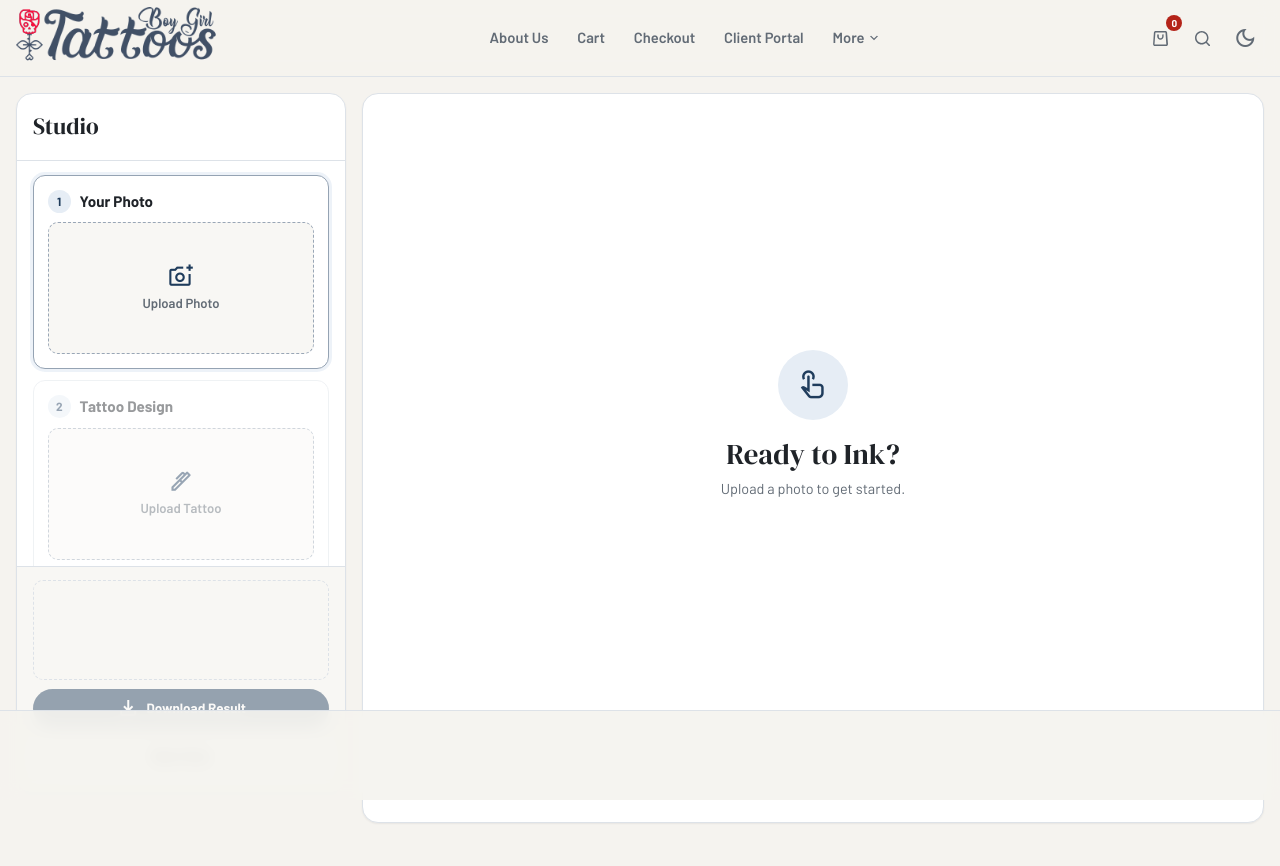
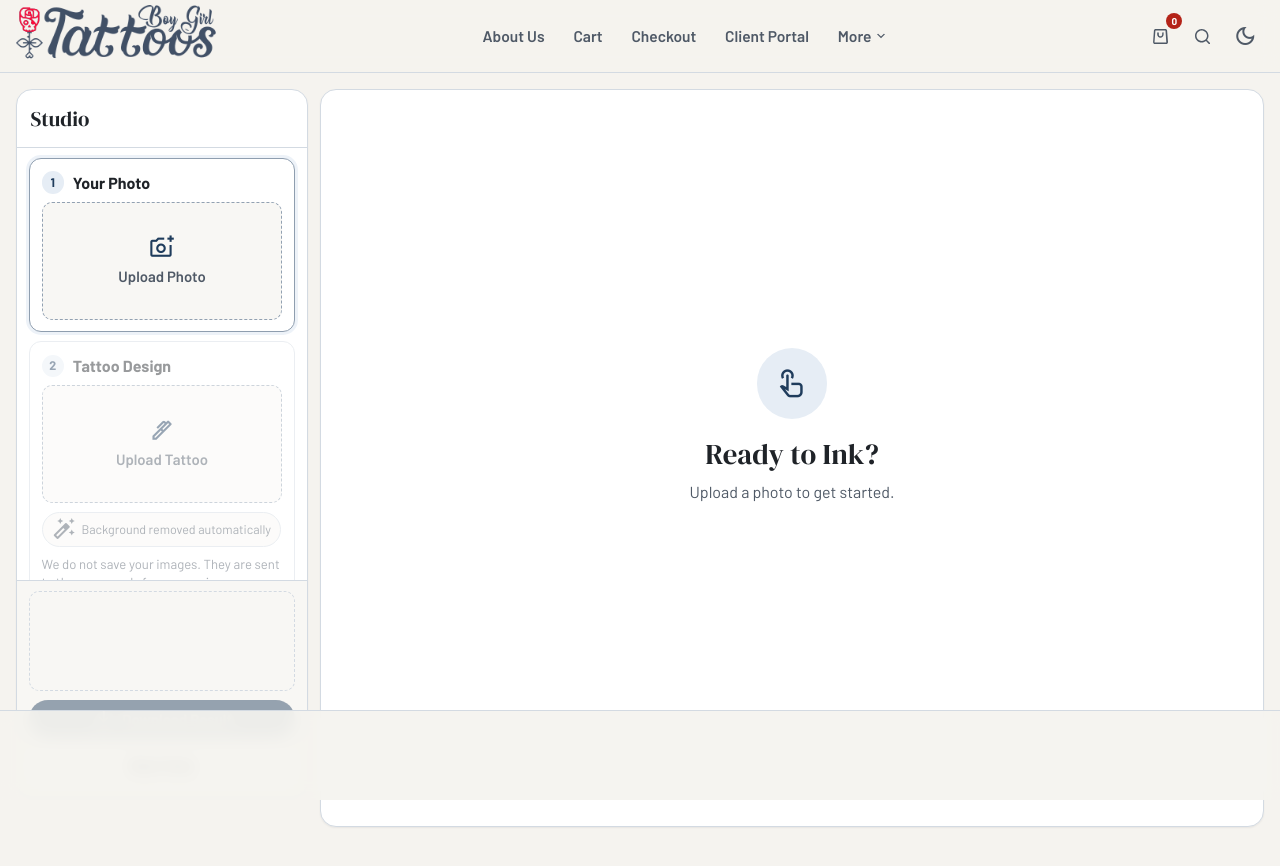
Before and after one commit to ninadpathak/TBG-TattooStudio, a website with bundled scripts: page index.html in a window 1280 px wide. Built offline with nearby package versions, Linux system fonts and the light colour scheme.

Commit message:
Polish UI readability, accessibility, and compact layout density

```diff
--- a/css/styles.css
+++ b/css/styles.css
@@ -6,8 +6,8 @@
     --surface: #ffffff;
     --surface-muted: #f8f7f4;
     --text: #1f2328;
-    --text-muted: #626b75;
-    --line: #dde2e8;
+    --text-muted: #4f5966;
+    --line: #d3dae2;
 
     --primary: #1f3c5c;
     --primary-soft: #e6edf5;
@@ -32,7 +32,7 @@
     --surface: #161c24;
     --surface-muted: #1b2330;
     --text: #eef2f7;
-    --text-muted: #a6b1bf;
+    --text-muted: #b6c0cd;
     --line: #2a3444;
 
     --primary: #7db0e1;
@@ -64,7 +64,7 @@ body {
     font-family: var(--font-body);
     background: var(--bg);
     color: var(--text);
-    line-height: 1.45;
+    line-height: 1.5;
     overflow-x: hidden;
     padding-bottom: 90px;
 }
@@ -85,6 +85,13 @@ button {
     cursor: pointer;
 }
 
+a:focus-visible,
+button:focus-visible,
+input:focus-visible {
+    outline: 2px solid var(--primary);
+    outline-offset: 2px;
+}
+
 .app-bar {
     position: sticky;
     top: 0;
@@ -97,7 +104,7 @@ button {
 .app-bar-container {
     max-width: 1400px;
     margin: 0 auto;
-    min-height: 76px;
+    min-height: 72px;
     padding: 0 1rem;
     display: grid;
     grid-template-columns: auto 1fr auto;
@@ -120,7 +127,7 @@ button {
 }
 
 .nav-link {
-    font-size: 0.92rem;
+    font-size: 0.97rem;
     font-weight: 600;
     color: var(--text-muted);
     padding: 0.45rem 0.65rem;
@@ -174,7 +181,7 @@ button {
     display: block;
     padding: 0.48rem 0.6rem;
     border-radius: 8px;
-    font-size: 0.88rem;
+    font-size: 0.94rem;
     color: var(--text-muted);
     transition: background var(--ease), color var(--ease);
 }
@@ -242,14 +249,14 @@ button {
     margin: 1rem auto 0;
     padding: 0 1rem;
     display: grid;
-    grid-template-columns: 330px minmax(0, 1fr);
-    gap: 1rem;
+    grid-template-columns: 292px minmax(0, 1fr);
+    gap: 0.75rem;
 }
 
 .sidebar {
     position: sticky;
-    top: 88px;
-    height: calc(100vh - 100px);
+    top: 82px;
+    height: calc(100vh - 92px);
     border: 1px solid var(--line);
     border-radius: var(--radius-lg);
     background: var(--surface);
@@ -260,28 +267,28 @@ button {
 }
 
 .sidebar-header {
-    padding: 1rem;
+    padding: 0.8rem 0.85rem;
     border-bottom: 1px solid var(--line);
 }
 
 .sidebar-header h2 {
     font-family: var(--font-display);
-    font-size: 1.45rem;
+    font-size: 1.3rem;
     font-weight: 400;
 }
 
 .sidebar-content {
     flex: 1;
     overflow-y: auto;
-    padding: 0.9rem 1rem;
+    padding: 0.65rem 0.75rem;
     display: flex;
     flex-direction: column;
-    gap: 0.7rem;
+    gap: 0.55rem;
 }
 
 .sidebar-footer {
     border-top: 1px solid var(--line);
-    padding: 0.8rem 1rem 1rem;
+    padding: 0.65rem 0.75rem 0.75rem;
     display: flex;
     flex-direction: column;
     gap: 0.55rem;
@@ -292,7 +299,7 @@ button {
     border: 1px solid var(--line);
     border-radius: var(--radius-md);
     background: var(--surface);
-    padding: 0.85rem;
+    padding: 0.72rem;
     transition: border-color var(--ease), box-shadow var(--ease), opacity var(--ease);
 }
 
@@ -327,21 +334,21 @@ button {
     display: flex;
     align-items: center;
     gap: 0.55rem;
-    margin-bottom: 0.6rem;
+    margin-bottom: 0.45rem;
 }
 
 .card-header h3 {
-    font-size: 0.95rem;
+    font-size: 1rem;
     font-weight: 700;
 }
 
 .step-badge {
-    width: 1.45rem;
-    height: 1.45rem;
+    width: 1.4rem;
+    height: 1.4rem;
     border-radius: 999px;
     background: var(--primary-soft);
     color: var(--primary);
-    font-size: 0.74rem;
+    font-size: 0.78rem;
     font-weight: 700;
     display: inline-flex;
     align-items: center;
@@ -354,7 +361,7 @@ button {
 }
 
 .upload-area {
-    min-height: 132px;
+    min-height: 118px;
     border: 1px dashed color-mix(in srgb, var(--primary) 36%, var(--line));
     border-radius: var(--radius-sm);
     background: var(--surface-muted);
@@ -386,7 +393,7 @@ button {
 }
 
 .upload-placeholder p {
-    font-size: 0.82rem;
+    font-size: 0.93rem;
     font-weight: 600;
 }
 
@@ -433,17 +440,17 @@ button {
     display: inline-flex;
     align-items: center;
     gap: 0.35rem;
-    font-size: 0.68rem;
+    font-size: 0.78rem;
     color: var(--text-muted);
     border: 1px solid var(--line);
     border-radius: 999px;
-    padding: 0.27rem 0.55rem;
+    padding: 0.3rem 0.58rem;
     background: var(--surface-muted);
 }
 
 .privacy-note {
     margin-top: 0.55rem;
-    font-size: 0.74rem;
+    font-size: 0.82rem;
     line-height: 1.35;
     color: var(--text-muted);
 }
@@ -462,7 +469,7 @@ button {
     display: flex;
     align-items: center;
     gap: 0.45rem;
-    font-size: 0.8rem;
+    font-size: 0.9rem;
     color: var(--text-muted);
 }
 
@@ -473,14 +480,14 @@ button {
 
 .btn {
     width: 100%;
-    height: 2.45rem;
+    height: 2.35rem;
     border-radius: 999px;
     display: inline-flex;
     align-items: center;
     justify-content: center;
     gap: 0.4rem;
     font-weight: 700;
-    font-size: 0.84rem;
+    font-size: 0.93rem;
     transition: transform var(--ease), opacity var(--ease), background var(--ease);
 }
 
@@ -506,15 +513,15 @@ button {
 }
 
 .canvas-area {
-    min-height: calc(100vh - 100px);
+    min-height: calc(100vh - 92px);
     border: 1px solid var(--line);
     border-radius: var(--radius-lg);
     background: var(--surface);
     box-shadow: var(--shadow-sm);
-    padding: 1rem;
+    padding: 0.75rem;
     display: grid;
     grid-template-columns: minmax(0, 1fr) 160px;
-    gap: 1rem;
+    gap: 0.75rem;
 }
 
 .canvas-area:not(.has-image) {
@@ -535,8 +542,8 @@ button {
 
 .canvas-wrapper {
     width: 100%;
-    height: calc(100vh - 170px);
-    min-height: 560px;
+    height: calc(100vh - 152px);
+    min-height: 500px;
     border: 1px solid var(--line);
     border-radius: var(--radius-md);
     background: var(--surface-muted);
@@ -604,7 +611,7 @@ button {
 }
 
 .empty-state p {
-    font-size: 0.9rem;
+    font-size: 1rem;
 }
 
 .loader-overlay {
@@ -643,10 +650,10 @@ button {
     border-radius: 999px;
     background: var(--surface);
     box-shadow: var(--shadow-sm);
-    padding: 0.45rem 0.65rem;
+    padding: 0.4rem 0.55rem;
     display: flex;
     align-items: center;
-    gap: 0.75rem;
+    gap: 0.65rem;
     opacity: 0;
     visibility: hidden;
     pointer-events: none;
@@ -674,7 +681,7 @@ button {
     display: flex;
     align-items: center;
     gap: 0.4rem;
-    font-size: 0.76rem;
+    font-size: 0.86rem;
     font-weight: 600;
     color: var(--text-muted);
 }
@@ -685,7 +692,7 @@ button {
 }
 
 .mini-slider {
-    width: 90px;
+    width: 104px;
     appearance: none;
     -webkit-appearance: none;
     height: 5px;
@@ -741,7 +748,7 @@ button {
 
 @media (max-width: 1200px) {
     .main-layout {
-        grid-template-columns: 300px minmax(0, 1fr);
+        grid-template-columns: 276px minmax(0, 1fr);
     }
 
     .canvas-area {
@@ -774,7 +781,7 @@ button {
         grid-template-columns: 1fr;
         margin-top: 0.6rem;
         padding: 0 0.65rem 0.65rem;
-        min-height: calc(100vh - 88px);
+        min-height: calc(100vh - 84px);
     }
 
     .sidebar {
@@ -783,7 +790,7 @@ button {
     }
 
     .canvas-area {
-        min-height: 55vh;
+        min-height: 52vh;
     }
 
     .ad-sticky-bottom {
@@ -826,7 +833,7 @@ button {
 
     body.mobile-stage-body .sidebar-content,
     body.mobile-stage-tattoo .sidebar-content {
-        padding: 0.8rem;
+        padding: 0.7rem;
     }
 
     body.mobile-stage-editor .sidebar {
@@ -835,9 +842,9 @@ button {
 
     body.mobile-stage-editor .canvas-area {
         display: grid;
-        height: calc(100vh - 96px);
-        min-height: calc(100vh - 96px);
-        padding: 0.6rem;
+        height: calc(100vh - 88px);
+        min-height: calc(100vh - 88px);
+        padding: 0.55rem;
     }
 
     body.mobile-stage-editor .canvas-column {
@@ -846,7 +853,7 @@ button {
     }
 
     body.mobile-stage-editor .canvas-wrapper {
-        height: calc(100vh - 236px);
+        height: calc(100vh - 220px);
         min-height: 0;
     }
 
@@ -887,8 +894,8 @@ button {
     }
 
     .canvas-wrapper {
-        min-height: 420px;
-        height: calc(100vh - 250px);
+        min-height: 380px;
+        height: calc(100vh - 228px);
     }
 
     .floating-controls {
@@ -912,13 +919,13 @@ button {
     }
 
     body.mobile-stage-editor .canvas-area {
-        height: calc(100vh - 86px);
-        min-height: calc(100vh - 86px);
+        height: calc(100vh - 80px);
+        min-height: calc(100vh - 80px);
         padding: 0.5rem;
     }
 
     body.mobile-stage-editor .canvas-wrapper {
-        height: calc(100vh - 250px);
+        height: calc(100vh - 228px);
         min-height: 0;
     }
 
```
